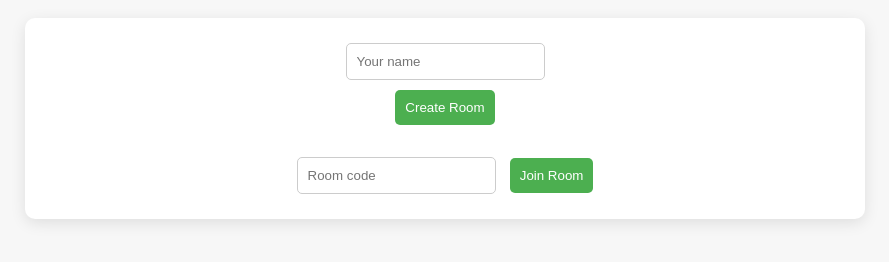
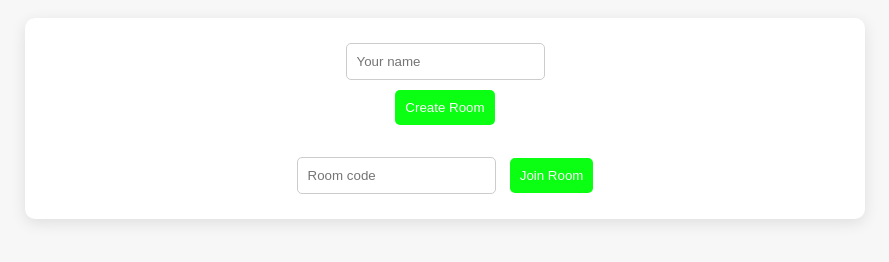
Before and after one commit to aanya1407jain/name-place-animal-thing-game, a website: page public/index.html in a window 1280 px wide. Shown: the part 66-328 px from the top of the page, without its empty margins (195-1084 px from the left). Drawn offline with nearby package versions, Linux system fonts and the light colour scheme; no server answers.

Commit message:
changes UI

```diff
--- a/public/index.html
+++ b/public/index.html
@@ -23,7 +23,7 @@ input, button {
 }
 button {
     cursor: pointer;
-    background-color: #4CAF50;
+    background-color: #0aff12;
     color: white;
     border: none;
 }
```
